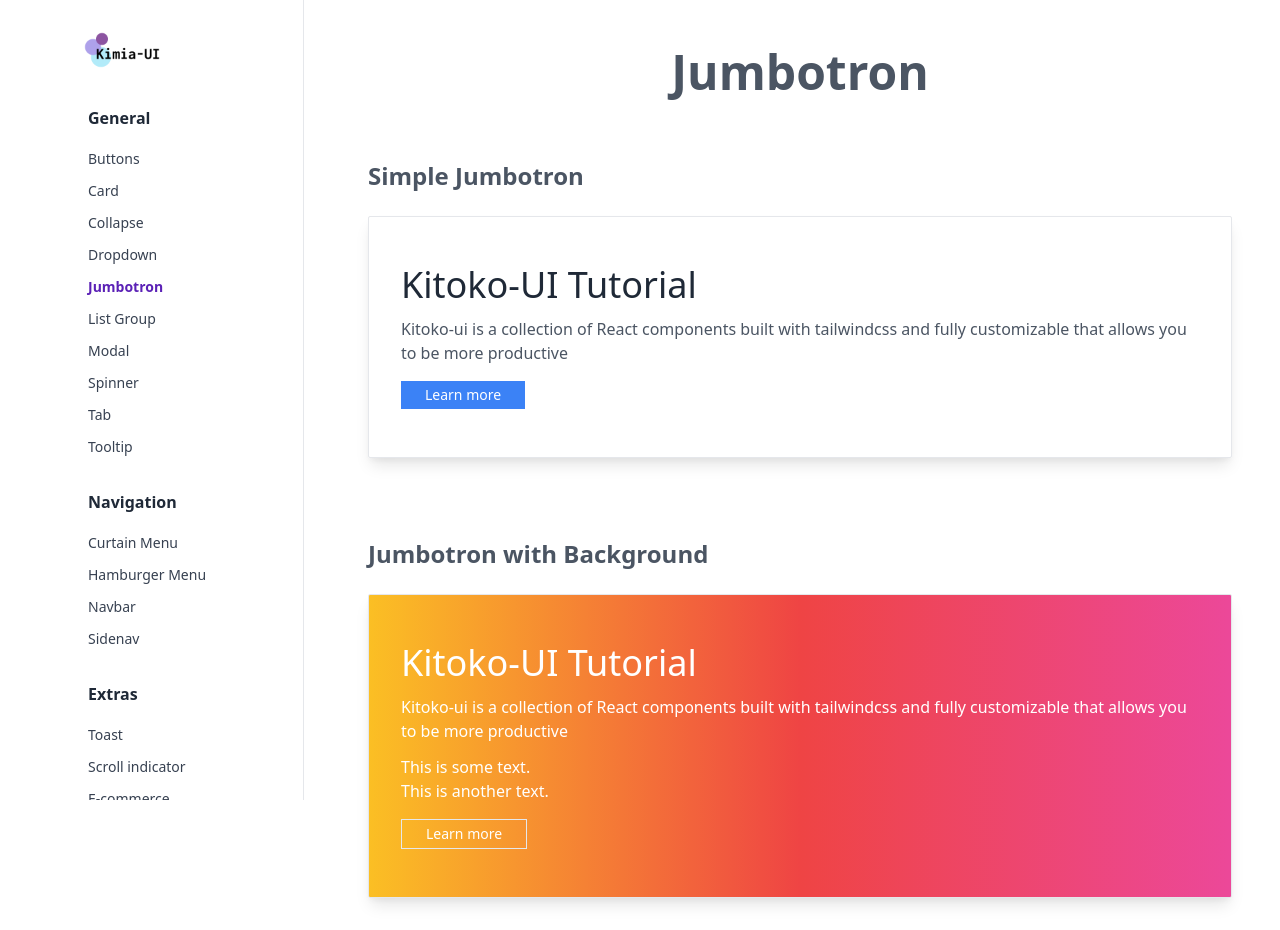
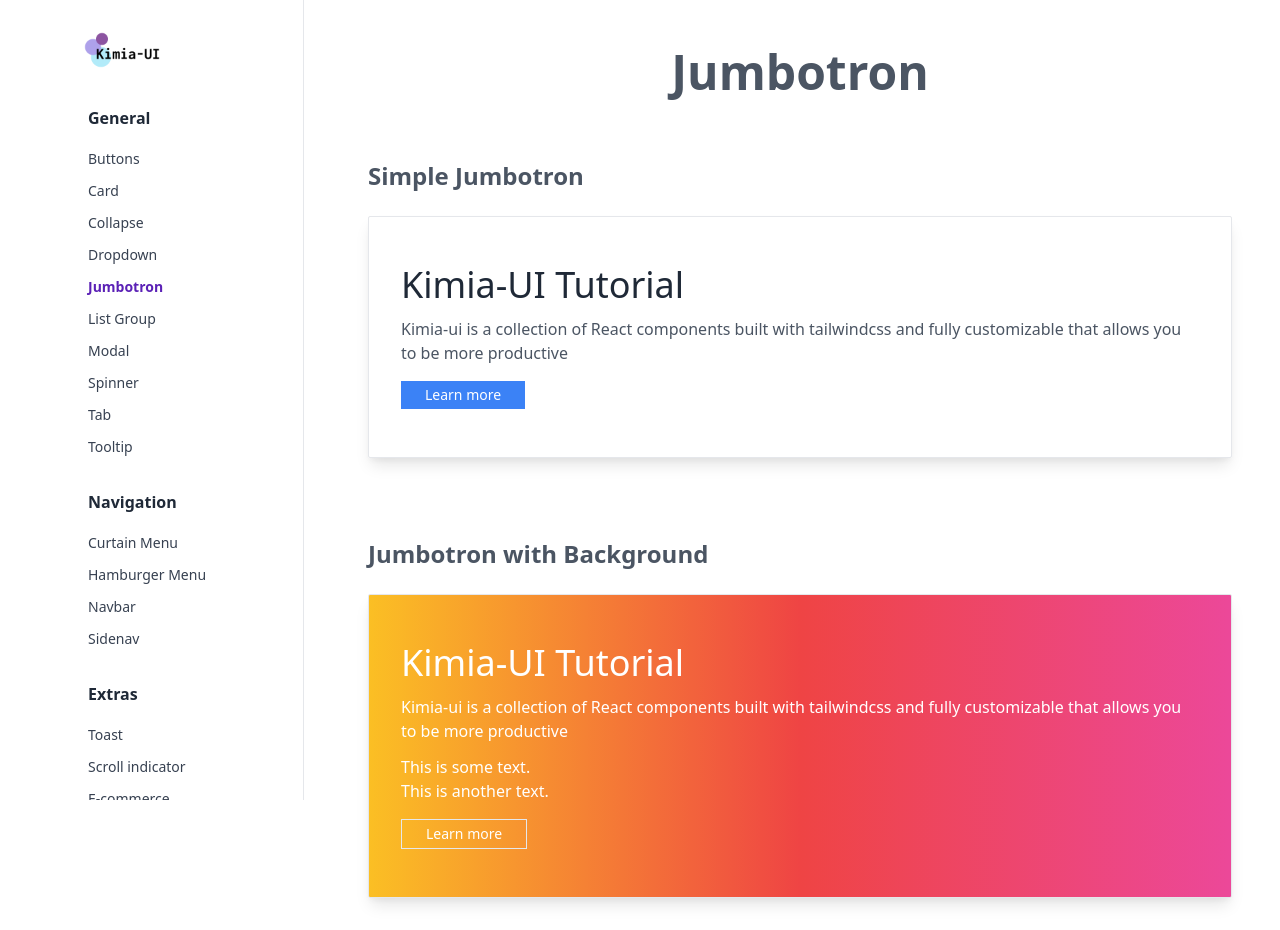
Before and after one commit to enochndika/kimia-UI, a Next.js app: page /components/jumbotron in a window 1280 px wide. Built offline with nearby package versions, Linux system fonts and the light colour scheme.

Commit message:
fixing kimia-ui name

```diff
--- a/components/general/jumbotron/index.tsx
+++ b/components/general/jumbotron/index.tsx
@@ -19,10 +19,10 @@ export const JumbotronComponent: FC = () => (
     </h2>
     <Jumbotron>
       <h1 className="text-2xl md:text-4xl text-gray-800 mb-3">
-        Kitoko-UI Tutorial
+        Kimia-UI Tutorial
       </h1>
       <p className="text-gray-600">
-        Kitoko-ui is a collection of React components built with tailwindcss and
+        Kimia-ui is a collection of React components built with tailwindcss and
         fully customizable that allows you to be more productive
       </p>
       <button className="text-sm px-6 py-1 mt-4 text-white focus:outline-none bg-blue-500">
@@ -38,9 +38,9 @@ export const JumbotronWithBackgroundComponent: FC = () => (
       Jumbotron with Background
     </h2>
     <Jumbotron className="text-white bg-gradient-to-r from-yellow-400 via-red-500 to-pink-500">
-      <h1 className="text-2xl md:text-4xl mb-3">Kitoko-UI Tutorial</h1>
+      <h1 className="text-2xl md:text-4xl mb-3">Kimia-UI Tutorial</h1>
       <p className="mb-3">
-        Kitoko-ui is a collection of React components built with tailwindcss and
+        Kimia-ui is a collection of React components built with tailwindcss and
         fully customizable that allows you to be more productive
       </p>
       <p>This is some text.</p>
--- a/site/base.tsx
+++ b/site/base.tsx
@@ -47,7 +47,7 @@ const Sidenav: FC = () => (
             width={100}
             height={100}
             priority={true}
-            alt="kitoko-ui"
+            alt="kimia-ui"
           />
         </a>
       </Link>
```
